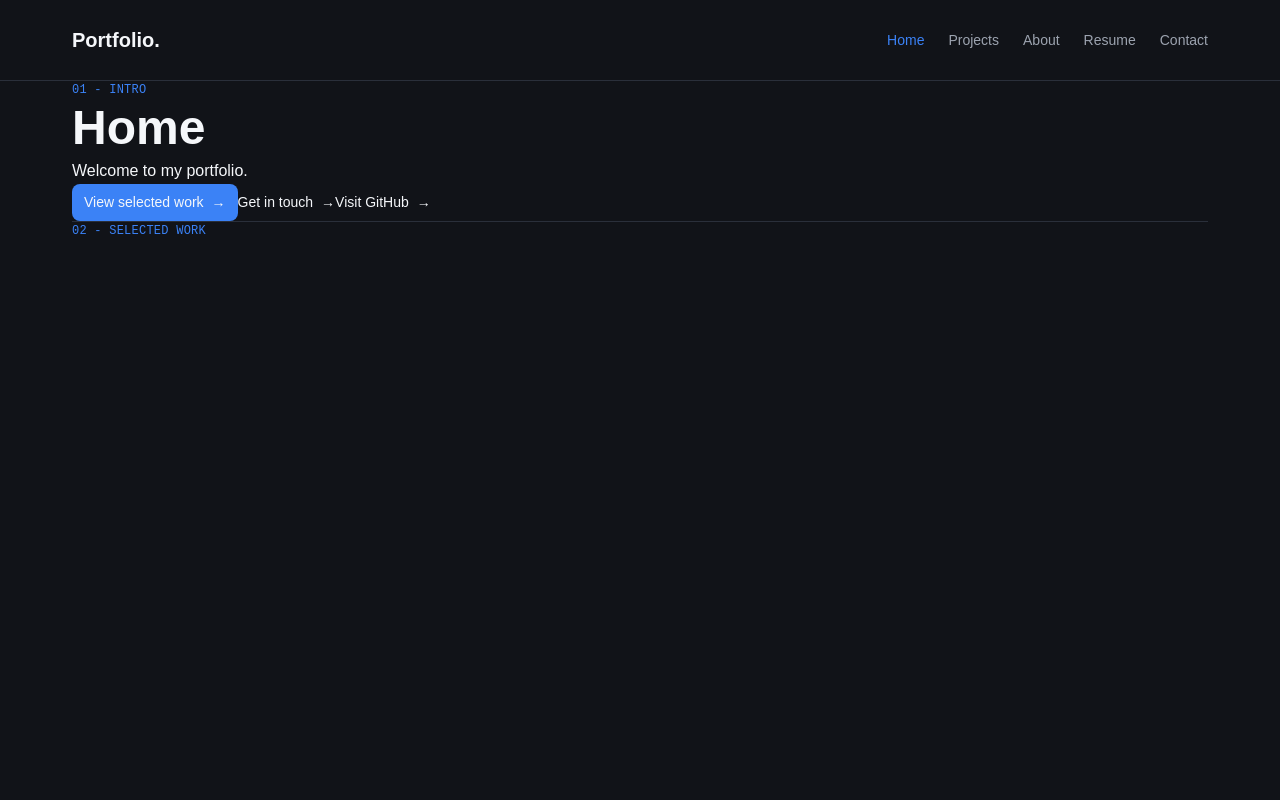
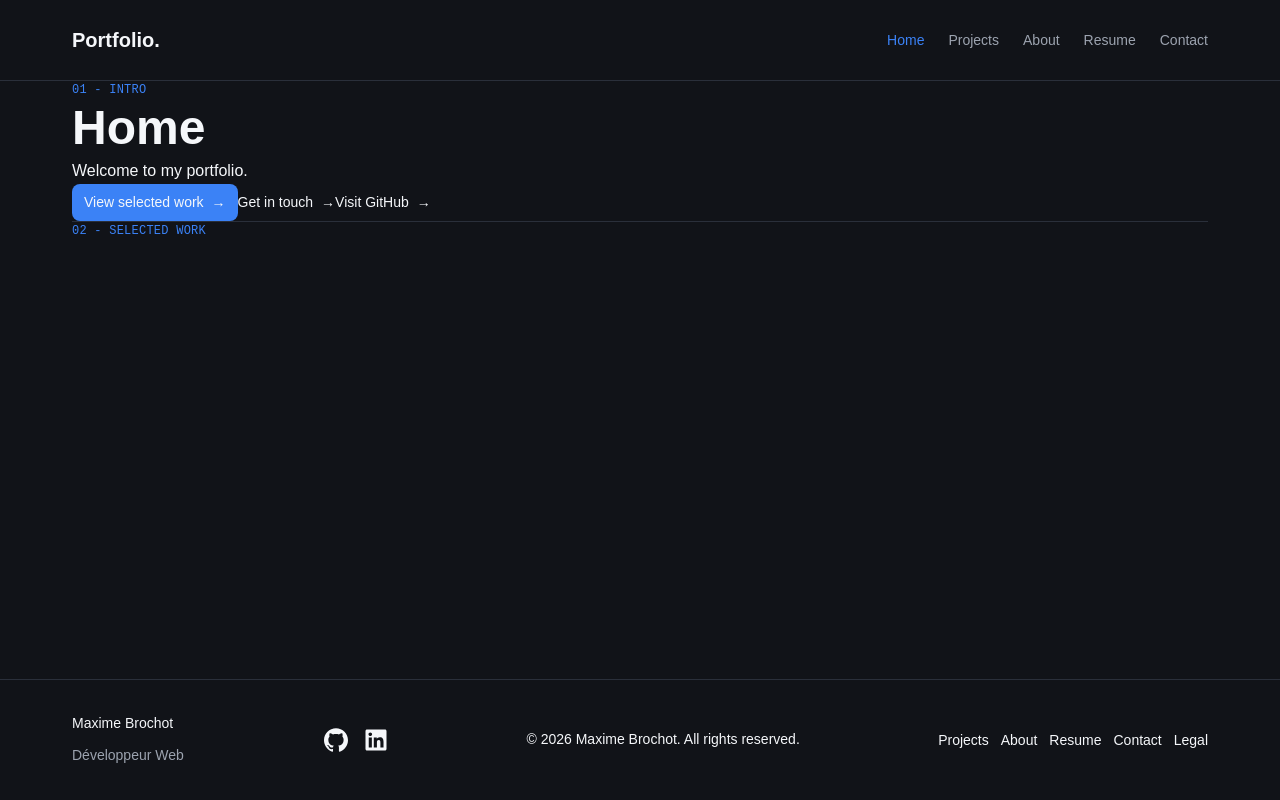
Before and after one commit to BrochotMaxime/portfolio-v2, a React (Vite) app: page / in a window 1280 px wide. Built offline with nearby package versions, Linux system fonts and the light colour scheme.

Commit message:
feat: implement footer and shared layout (#27)

```diff
--- a/package.json
+++ b/package.json
@@ -17,6 +17,7 @@
     "@fontsource-variable/space-grotesk": "^5.3.0",
     "react": "^19.3.1",
     "react-dom": "^19.3.1",
+    "react-icons": "^5.7.0",
     "react-router": "^8.5.1"
   },
   "devDependencies": {
--- a/src/App.jsx
+++ b/src/App.jsx
@@ -1,6 +1,6 @@
-import { Link, Routes, Route } from 'react-router'
+import { Routes, Route } from 'react-router'
 
-import Header from './components/layout/Header'
+import MainLayout from './components/layout/MainLayout'
 
 import Home from './pages/Home'
 import Projects from './pages/Projects'
@@ -8,33 +8,27 @@ import ProjectDetail from './pages/ProjectDetail'
 import About from './pages/About'
 import Resume from './pages/Resume'
 import Contact from './pages/Contact'
+import Legal from './pages/Legal'
 import NotFound from './pages/NotFound'
 
 function App() {
   return (
-    <>
-      <Header aria-label="Main navigation">
-        <Link to="/">Home</Link>
-        {' | '}
-        <Link to="/projects">Projects</Link>
-        {' | '}
-        <Link to="/about">About</Link>
-        {' | '}
-        <Link to="/resume">Resume</Link>
-        {' | '}
-        <Link to="/contact">Contact</Link>
-      </Header>
-
-      <Routes>
+    <Routes>
+      {/* Shared layout for all routes */}
+      <Route element={<MainLayout />}>
+        {/* Application pages */}
         <Route path="/" element={<Home />} />
         <Route path="/projects" element={<Projects />} />
         <Route path="/projects/:slug" element={<ProjectDetail />} />
         <Route path="/about" element={<About />} />
         <Route path="/resume" element={<Resume />} />
         <Route path="/contact" element={<Contact />} />
+        <Route path="/legal" element={<Legal />} />
+
+        {/* Fallback page for unknown routes */}
         <Route path="*" element={<NotFound />} />
-      </Routes>
-    </>
+      </Route>
+    </Routes>
   )
 }
 
--- /dev/null
+++ b/src/components/layout/Footer.jsx
@@ -0,0 +1,69 @@
+import { Link } from 'react-router'
+
+import { SiGithub } from 'react-icons/si'
+import { FaLinkedin } from 'react-icons/fa'
+
+import Container from './Container'
+
+const footerLinks = [
+  { label: 'Projects', to: '/projects' },
+  { label: 'About', to: '/about' },
+  { label: 'Resume', to: '/resume' },
+  { label: 'Contact', to: '/contact' },
+  { label: 'Legal', to: '/legal' },
+]
+
+function Footer() {
+  return (
+    <footer className="footer">
+      <Container>
+        <div className="footer__inner">
+          {/* Identity */}
+          <div className="footer__identity">
+            <p className="footer__name">Maxime Brochot</p>
+            <p className="footer__role">Développeur Web</p>
+          </div>
+
+          {/* Social links */}
+          <div className="footer__socials">
+            <a
+              href="https://github.com/BrochotMaxime"
+              className="footer__social-link"
+              target="_blank"
+              rel="noopener noreferrer"
+              aria-label="GitHub (opens in a new tab)"
+            >
+              <SiGithub aria-hidden="true" />
+            </a>
+
+            <a
+              href="https://www.linkedin.com/in/Maxime-Brochot/"
+              className="footer__social-link"
+              target="_blank"
+              rel="noopener noreferrer"
+              aria-label="LinkedIn (opens in a new tab)"
+            >
+              <FaLinkedin aria-hidden="true" />
+            </a>
+          </div>
+
+          {/* Footer navigation */}
+          <nav className="footer__nav" aria-label="Footer navigation">
+            {footerLinks.map(({ label, to }) => (
+              <Link key={to} to={to} className="footer__link">
+                {label}
+              </Link>
+            ))}
+          </nav>
+
+          {/* Copyright */}
+          <p className="footer__copyright">
+            © {new Date().getFullYear()} Maxime Brochot. All rights reserved.
+          </p>
+        </div>
+      </Container>
+    </footer>
+  )
+}
+
+export default Footer
--- /dev/null
+++ b/src/components/layout/MainLayout.jsx
@@ -0,0 +1,24 @@
+import { Outlet } from 'react-router'
+
+import Footer from './Footer'
+import Header from './Header'
+
+// Shared layout for all application pages
+function MainLayout() {
+  return (
+    <div className="main-layout">
+      {/* Global navigation */}
+      <Header />
+
+      {/* Current route content */}
+      <main id="main-content" className="main-layout__content">
+        <Outlet />
+      </main>
+
+      {/* Global footer */}
+      <Footer />
+    </div>
+  )
+}
+
+export default MainLayout
--- a/src/pages/Home.jsx
+++ b/src/pages/Home.jsx
@@ -6,7 +6,6 @@ import SectionLabel from '../components/ui/SectionLabel'
 
 function Home() {
   return (
-    <main>
     <Container>
       <SectionLabel number="01" label="INTRO" />
       <h1>Home</h1>
@@ -28,7 +27,6 @@ function Home() {
 
       <SectionLabel number="02" label="SELECTED WORK" />
     </Container>
-    </main>
   )
 }
 
--- /dev/null
+++ b/src/pages/Legal.jsx
@@ -0,0 +1,13 @@
+import Container from '../components/layout/Container'
+
+// Legal information page
+function Legal() {
+  return (
+    <Container>
+      <h1>Legal Notice</h1>
+      <p>Legal information will be available here.</p>
+    </Container>
+  )
+}
+
+export default Legal
--- a/src/pages/ProjectDetail.jsx
+++ b/src/pages/ProjectDetail.jsx
@@ -1,13 +1,15 @@
 import { useParams } from 'react-router'
+
+import Container from '../components/layout/Container'
 
 function ProjectDetail() {
   const { slug } = useParams()
 
   return (
-    <main>
+    <Container>
       <h1>Project Detail</h1>
       <p>Project slug: {slug}</p>
-    </main>
+    </Container>
   )
 }
 
--- /dev/null
+++ b/src/styles/components/layout/_footer.scss
@@ -0,0 +1,152 @@
+@use '../../abstracts' as a;
+
+.footer {
+  border-top: 1px solid a.$color-border;
+  background-color: a.$color-background;
+
+  &__inner {
+    display: grid;
+    grid-template-columns: 1fr auto;
+    grid-template-areas:
+      'identity socials'
+      'nav nav'
+      'copyright copyright';
+    align-items: center;
+    padding-block: a.$space-5;
+  }
+
+  &__identity {
+    grid-area: identity;
+  }
+
+  &__name {
+    color: a.$color-text-primary;
+    font-size: a.$font-size-sm;
+    font-weight: a.$font-weight-medium;
+  }
+
+  &__role {
+    margin-top: a.$space-2;
+    color: a.$color-text-secondary;
+    font-size: a.$font-size-sm;
+  }
+
+  &__socials {
+    grid-area: socials;
+    display: flex;
+    align-items: center;
+    gap: a.$space-4;
+  }
+
+  &__social-link {
+    display: inline-flex;
+    align-items: center;
+    justify-content: center;
+
+    color: a.$color-text-primary;
+    font-size: a.$font-size-2xl;
+    text-decoration: none;
+
+    transition: color 0.2s ease;
+
+    &:hover {
+      color: a.$color-accent;
+      text-decoration: none;
+    }
+
+    &:focus-visible {
+      outline: 2px solid a.$color-accent;
+      outline-offset: 4px;
+      border-radius: a.$radius-sm;
+    }
+  }
+
+  &__nav {
+    grid-area: nav;
+    display: flex;
+    align-items: center;
+    justify-content: space-between;
+    gap: a.$space-2;
+    margin-top: a.$space-5;
+    padding-block: a.$space-5;
+    border-top: 1px solid a.$color-border;
+    border-bottom: 1px solid a.$color-border;
+  }
+
+  &__link {
+    color: a.$color-text-primary;
+    font-size: a.$font-size-sm;
+    text-decoration: none;
+    transition: color 0.2s ease;
+
+    &:hover {
+      color: a.$color-accent;
+      text-decoration: none;
+    }
+
+    &:focus-visible {
+      outline: 2px solid a.$color-accent;
+      outline-offset: 4px;
+    }
+  }
+
+  &__copyright {
+    grid-area: copyright;
+    margin-top: a.$space-5;
+    color: a.$color-text-primary;
+    font-size: a.$font-size-sm;
+  }
+
+  @include a.tablet {
+    &__inner {
+      grid-template-columns: repeat(3, auto);
+      grid-template-areas:
+        'identity socials nav'
+        'copyright copyright copyright';
+      column-gap: a.$space-6;
+      padding-block: a.$space-6;
+    }
+
+    &__socials {
+      margin-left: a.$space-6;
+    }
+
+    &__nav {
+      justify-content: flex-end;
+      gap: a.$space-3;
+      margin-top: 0;
+      padding-block: 0;
+      border: 0;
+    }
+
+    &__copyright {
+      margin-top: a.$space-5;
+      padding-top: a.$space-5;
+      border-top: 1px solid a.$color-border;
+      text-align: center;
+    }
+  }
+
+  @include a.desktop {
+    &__inner {
+      grid-template-columns: repeat(4, auto);
+      grid-template-areas: 'identity socials copyright nav';
+      column-gap: a.$space-7;
+      padding-block: a.$space-6;
+    }
+
+    &__copyright {
+      margin-top: 0;
+      padding-top: 0;
+      border-top: 0;
+      text-align: center;
+    }
+  }
+}
+
+@media (prefers-reduced-motion: reduce) {
+  .footer__link,
+  .footer__social-link {
+    transition: none;
+  }
+}
--- /dev/null
+++ b/src/styles/components/layout/_main-layout.scss
@@ -0,0 +1,9 @@
+.main-layout {
+  display: flex;
+  flex-direction: column;
+  min-height: 100vh;
+
+  &__content {
+    flex: 1;
+  }
+}
--- a/src/styles/main.scss
+++ b/src/styles/main.scss
@@ -3,7 +3,9 @@
 @use 'base/typography';
 
 @use 'components/layout/container';
+@use 'components/layout/footer';
 @use 'components/layout/header';
+@use 'components/layout/main-layout';
 
 @use 'components/ui/action-link';
 @use 'components/ui/divider';
```
Also changed, not shown: 1 other file (tests, documents, lock files or other folders). Lines whose indentation alone changed are shown as unchanged.
